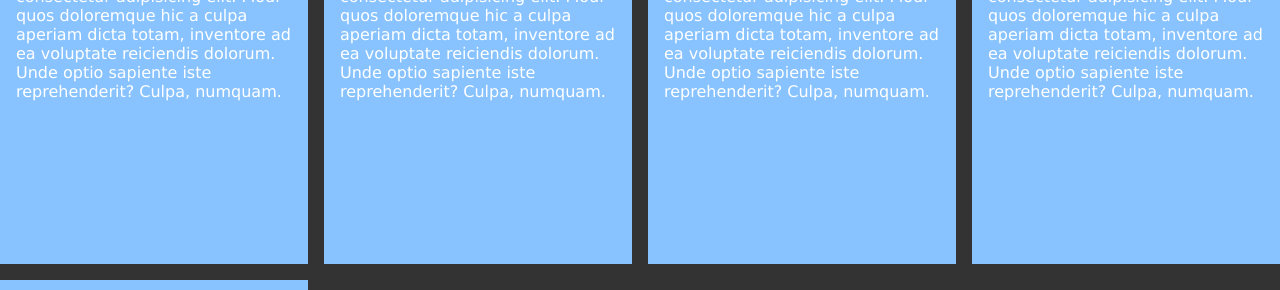
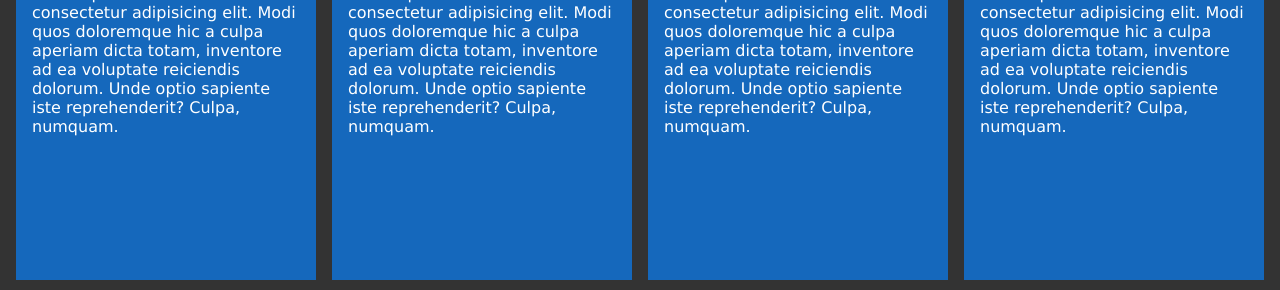
Before and after one commit to neo-fullstack-web/CSS-grid, a plain HTML site: page pages/examples/example-3.html in a window 1280 px wide. Shown: the part 86-376 px from the top of the page. Drawn offline with Linux system fonts and the light colour scheme.

Commit message:
styles changed

```diff
--- a/css/examples-3.css
+++ b/css/examples-3.css
@@ -1,12 +1,15 @@
+
 .grid-container-responsive {
+    padding: 1rem;
     display: grid;
-    gap: 1rem;
+    column-gap: 1rem;
+    row-gap: 2rem;
     grid-auto-rows: 350px;
     grid-template-columns: repeat(auto-fit, minmax(250px, 1fr));
 
 }
 
 .grid-container-responsive .grid-item {
-    background-color: rgb(136, 195, 255);
+    background-color: rgb(21, 104, 188);
     padding: 1rem;
 }
```
